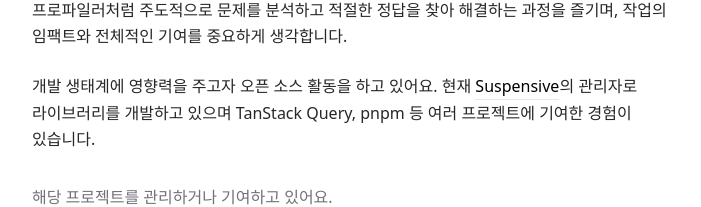
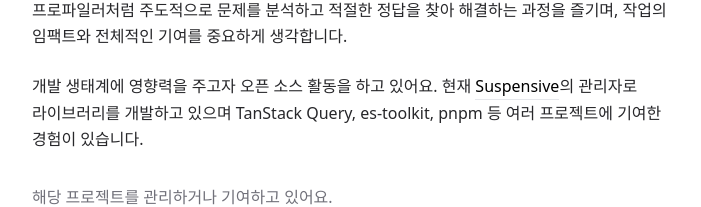
Before and after one commit to gwansikk/gwansik.dev, a Next.js app: page / in a window 1280 px wide. Shown: the part 361-568 px from the top of the page, without its empty margins (288-989 px from the left). Built offline with nearby package versions, Linux system fonts and the light colour scheme.

Commit message:
feat: update introduce

```diff
--- a/src/app/page.tsx
+++ b/src/app/page.tsx
@@ -33,8 +33,8 @@ export default function Home() {
         <p>
           개발 생태계에 영향력을 주고자 오픈 소스 활동을 하고 있어요. 현재{' '}
           <Anchor href="https://suspensive.org">Suspensive</Anchor>의 관리자로
-          라이브러리를 개발하고 있으며 TanStack Query, pnpm 등 여러 프로젝트에
-          기여한 경험이 있습니다.
+          라이브러리를 개발하고 있으며 TanStack Query, es-toolkit, pnpm 등 여러
+          프로젝트에 기여한 경험이 있습니다.
         </p>
       </section>
       <Section title="해당 프로젝트를 관리하거나 기여하고 있어요.">
```
